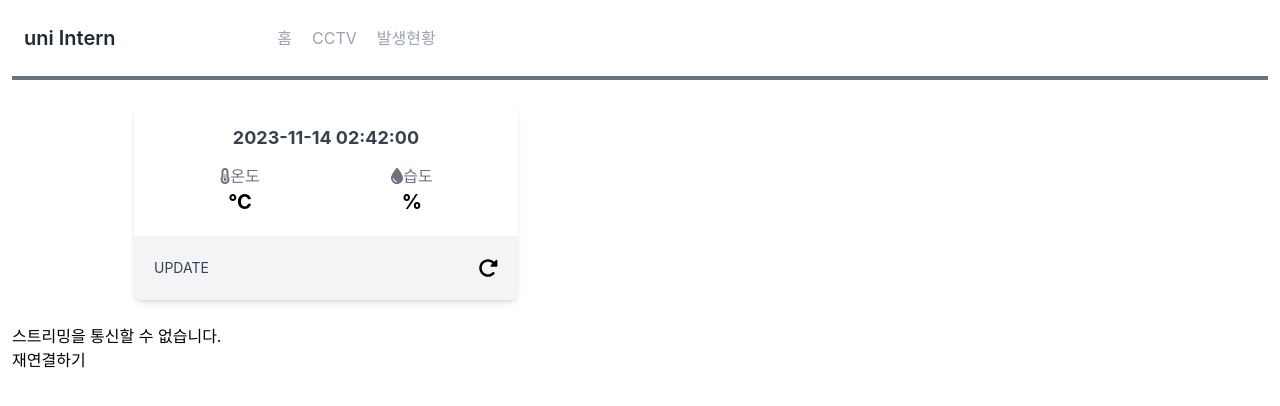
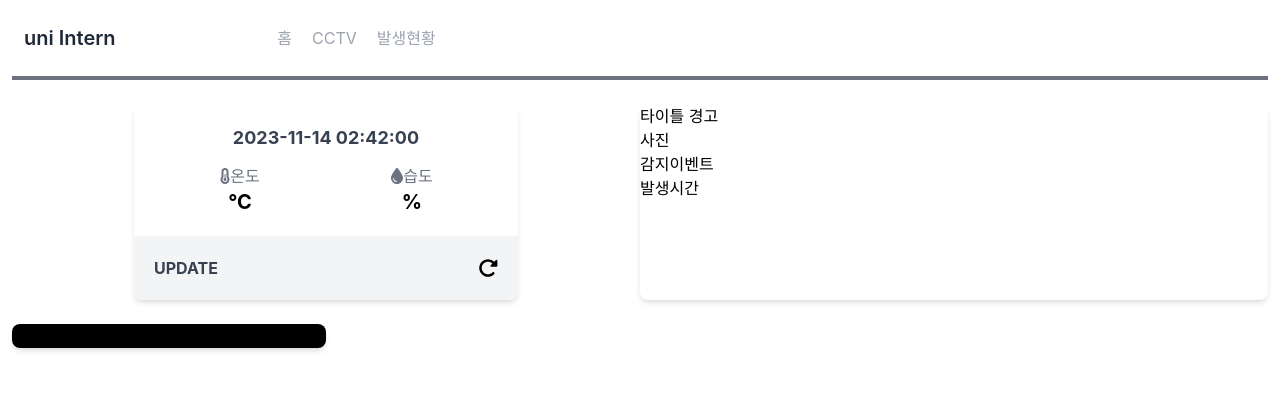
Before and after one commit to 2023uniIntern/2023uniIntern-front, a React (Create React App) app: page / in a window 1280 px wide. Shown: the top 406 px of the page. Built offline with nearby package versions, Linux system fonts and the light colour scheme; no server answers; the HTML template or start-up script is replaced by a standard one.

Commit message:
231115_16:24_이승훈_카메라 컴포넌트 레이아웃 1차 수정본

```diff
--- /dev/null
+++ b/src/components/EventAlarm.jsx
@@ -0,0 +1,21 @@
+import React from 'react'
+
+const EventAlarm = () => {
+    return (
+        <div className="bg-white rounded-lg h-full w-full shadow-md cursor-default">
+            <p> 타이틀 경고 </p>
+            <div>
+                <div>
+                    사진
+                </div>
+                <div>
+                    <p>감지이벤트</p>
+                    <p>발생시간</p>
+                </div>
+            </div>
+
+        </div>
+    )
+}
+
+export default EventAlarm
--- a/src/components/Video.jsx
+++ b/src/components/Video.jsx
@@ -29,7 +29,7 @@ const Video = () => {
   };
 
   return (
-    <div>
+    <div className="bg-black rounded-lg shadow-md flex justify-center items-center overflow-hidden cursor-default">
       {error ? (
         <>
           <p>{error}</p>
--- a/src/components/Weather.jsx
+++ b/src/components/Weather.jsx
@@ -85,7 +85,7 @@ const WeatherTest = () => {
 
             <div className="bg-gray-100 p-5">
                 <div className="flex justify-between items-center">
-                    <span className="text-gray-700 text-sm">UPDATE</span>
+                    <span className="text-gray-700 text-sl font-bold">UPDATE</span>
                     <button onClick={handleRefreshClick} disabled={refreshing}>
                         {refreshing ? <FontAwesomeIcon icon={faRotateRight} spin size='lg' /> : <FontAwesomeIcon icon={faRotateRight} size='lg' />}
                     </button>
--- a/src/pages/HomePage.jsx
+++ b/src/pages/HomePage.jsx
@@ -2,31 +2,29 @@ import React from 'react'
 import Header from '../components/Header'
 import Weather from '../components/Weather'
 import Video from '../components/Video'
+import EventAlarm from '../components/EventAlarm'
 
 const HomePage = () => {
   return (
     <div className='container mx-auto p-3 gap-4'>
       {/* 헤더 */}
       <Header />
-
       {/* 메인 */}
       <div className='grid grid-cols-12'>
-        {/* 첫줄 */}
-        <div className='col-span-12 grid grid-cols-6 mt-6'>
+        {/* 1단 */}
+        <div className='col-span-12 grid grid-cols-12 mt-6'>
           {/* 시간 & 날씨 박스 */}
-          <div className='col-span-3'>
+          <div className='col-span-6'>
             <Weather />
           </div>
           {/* 알림 박스 */}
-          <div className='col-span-3'>
-
+          <div className='col-span-6'>
+            <EventAlarm />
           </div>
         </div>
 
-
+        {/* 2단 */}
         <div className='col-span-12 grid grid-cols-12 mt-6'>
-
-
           {/* 시간 &  비디오 박스 */}
           <div className='col-span-3'>
             <Video />
@@ -36,6 +34,7 @@ const HomePage = () => {
             열화상카메라용
             <Video />
           </div> */}
+
         </div>
       </div>
     </div>
```
Also changed, not shown: src/components/Event.jsx (deleted).
